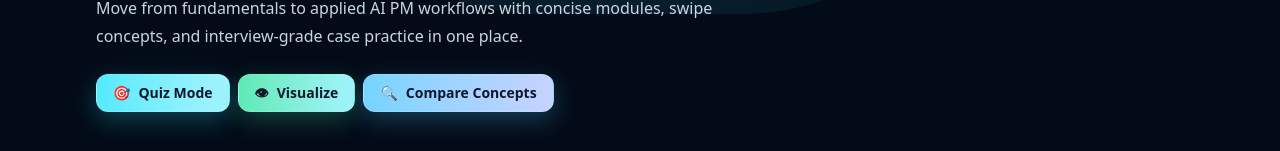
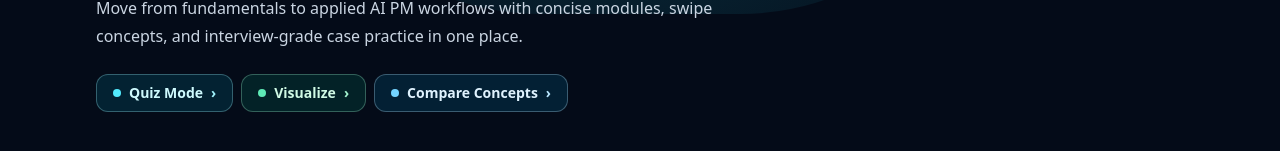
Before and after one commit to ashishgayakwar/ai-shorts, a Next.js app: page / in a window 1280 px wide. Shown: the part 378-529 px from the top of the page. Built offline with nearby package versions, Linux system fonts and the light colour scheme; no server answers.

Commit message:
Refine home mode CTA styling to cleaner premium look

```diff
--- a/app/page.tsx
+++ b/app/page.tsx
@@ -97,24 +97,27 @@ export default async function Home() {
             <div className="mt-6 flex flex-wrap gap-2">
               <Link
                 href="/swipe?mode=quiz"
-                className="inline-flex items-center gap-2 rounded-xl border border-cyan-200/30 bg-gradient-to-r from-cyan-300 to-cyan-200 px-4 py-2 text-sm font-semibold text-slate-900 shadow-[0_8px_24px_rgba(34,211,238,0.28)] transition hover:-translate-y-0.5 hover:brightness-105 active:translate-y-0"
+                className="inline-flex items-center gap-2 rounded-xl border border-cyan-200/30 bg-cyan-400/12 px-4 py-2 text-sm font-semibold text-cyan-100 transition hover:-translate-y-0.5 hover:border-cyan-200/55 hover:bg-cyan-300/18"
               >
-                <span>🎯</span>
+                <span className="h-2 w-2 rounded-full bg-cyan-300" />
                 Quiz Mode
+                <span className="text-cyan-200">›</span>
               </Link>
               <Link
                 href="/swipe?mode=visualize"
-                className="inline-flex items-center gap-2 rounded-xl border border-emerald-200/30 bg-gradient-to-r from-emerald-300 to-cyan-200 px-4 py-2 text-sm font-semibold text-slate-900 shadow-[0_8px_24px_rgba(52,211,153,0.28)] transition hover:-translate-y-0.5 hover:brightness-105 active:translate-y-0"
+                className="inline-flex items-center gap-2 rounded-xl border border-emerald-200/30 bg-emerald-400/12 px-4 py-2 text-sm font-semibold text-emerald-100 transition hover:-translate-y-0.5 hover:border-emerald-200/55 hover:bg-emerald-300/18"
               >
-                <span>👁</span>
+                <span className="h-2 w-2 rounded-full bg-emerald-300" />
                 Visualize
+                <span className="text-emerald-200">›</span>
               </Link>
               <Link
                 href="/compare"
-                className="inline-flex items-center gap-2 rounded-xl border border-sky-200/30 bg-gradient-to-r from-sky-300 to-indigo-200 px-4 py-2 text-sm font-semibold text-slate-900 shadow-[0_8px_24px_rgba(56,189,248,0.28)] transition hover:-translate-y-0.5 hover:brightness-105 active:translate-y-0"
+                className="inline-flex items-center gap-2 rounded-xl border border-sky-200/30 bg-sky-400/12 px-4 py-2 text-sm font-semibold text-sky-100 transition hover:-translate-y-0.5 hover:border-sky-200/55 hover:bg-sky-300/18"
               >
-                <span>🔍</span>
+                <span className="h-2 w-2 rounded-full bg-sky-300" />
                 Compare Concepts
+                <span className="text-sky-200">›</span>
               </Link>
             </div>
 
```
